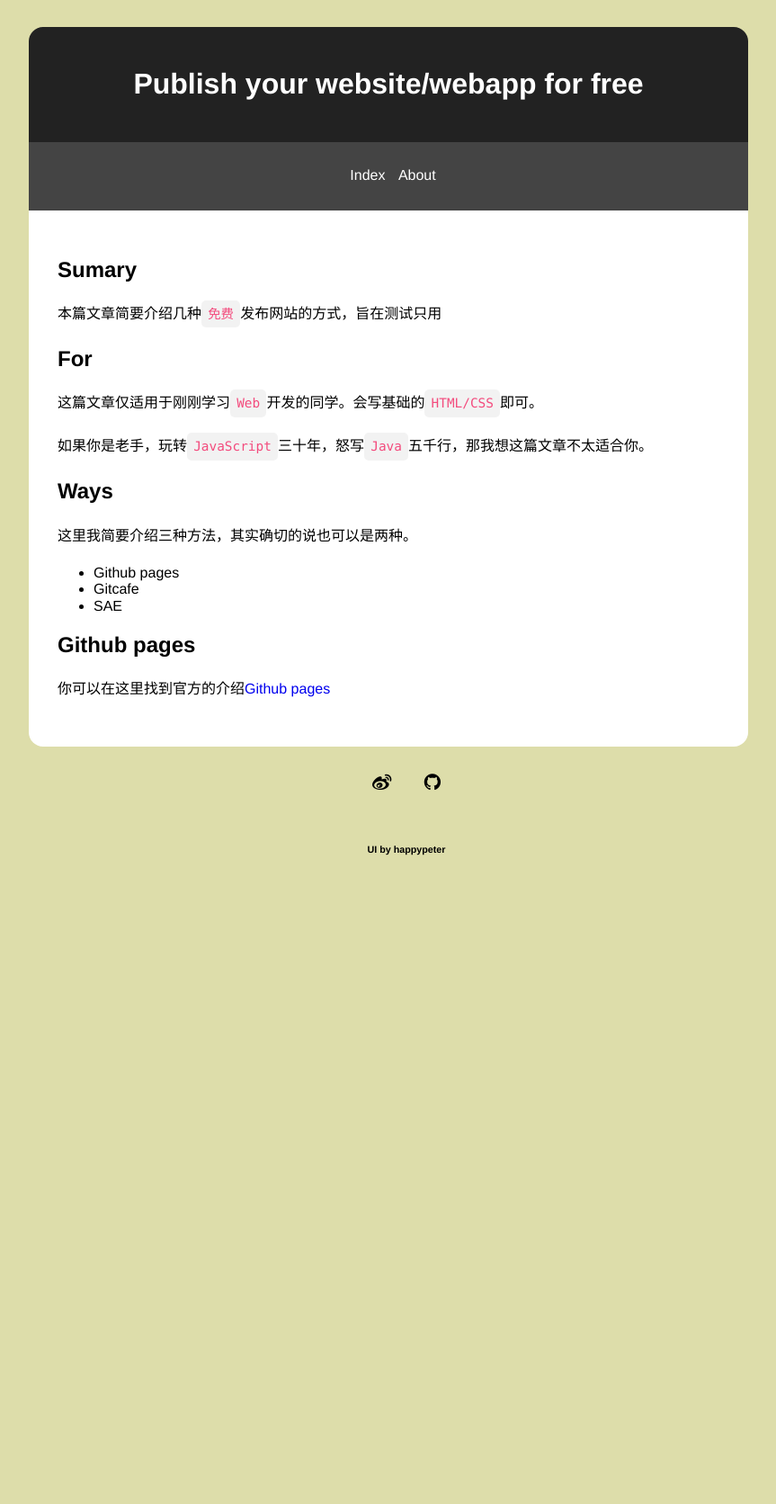
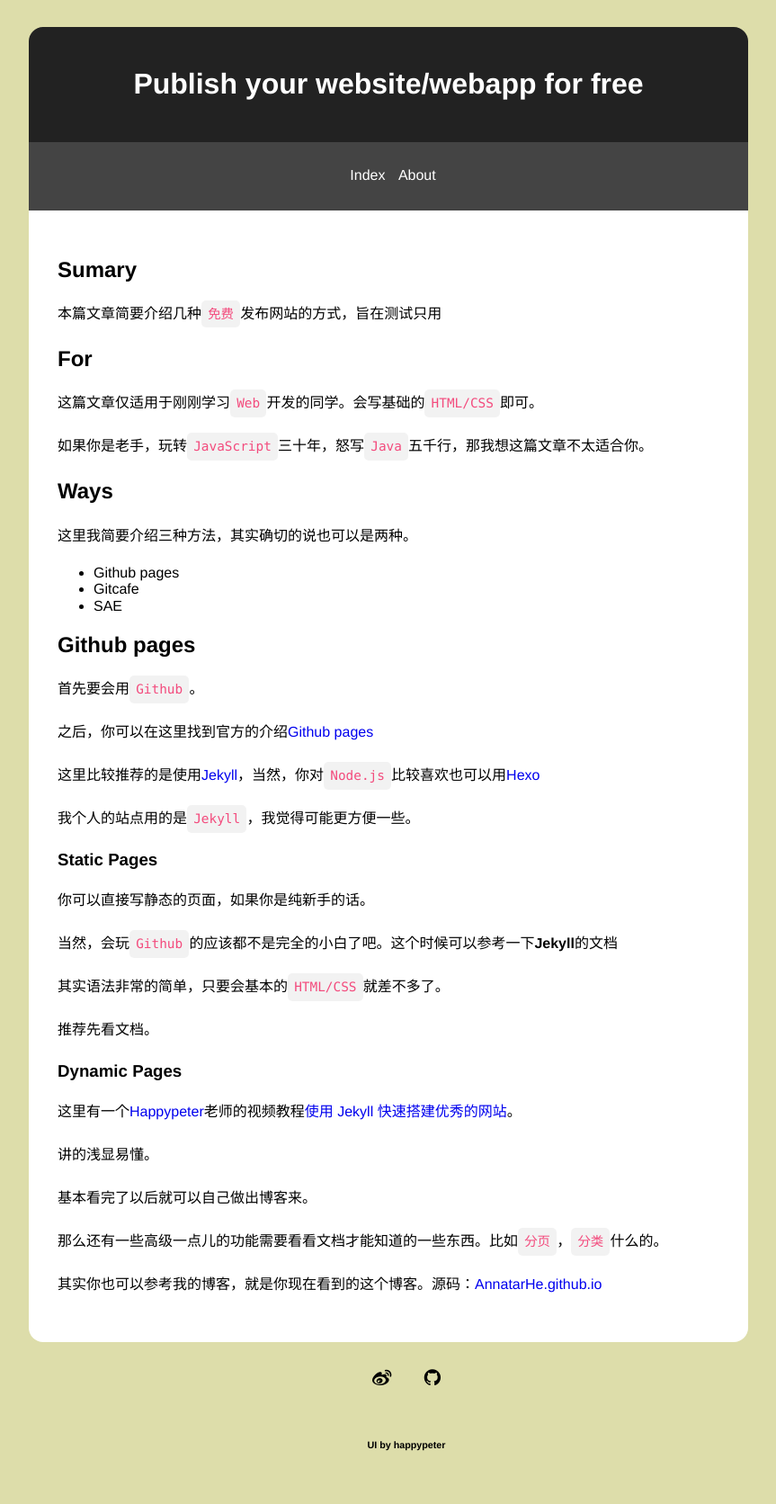
Before and after one commit to AnnatarHe/AnnatarHe.github.io, a Jekyll site: the page built from _posts/2015-08-09-publish-your-website-for-free.md, in a window 1280 px wide. Shown: the whole page at 90% size, without its empty margins (208-1071 px from the left). Built offline with Jekyll 4.4.1, drawn with Linux system fonts in a browser that asks for light colours; nearby versions of some CDN libraries; comment, search, counter and statistics services are not loaded; before the commit the page ends 1010 px from its top, so only the background shows below that.

Commit message:
add some new partial

```diff
--- a/_posts/2015-08-09-publish-your-website-for-free.md
+++ b/_posts/2015-08-09-publish-your-website-for-free.md
@@ -23,4 +23,32 @@ title: Publish your website/webapp for free
 
 ## Github pages
 
-你可以在这里找到官方的介绍[Github pages](https://pages.github.com/)
+首先要会用`Github`。
+
+之后，你可以在这里找到官方的介绍[Github pages](https://pages.github.com/)
+
+这里比较推荐的是使用[Jekyll](http://jekyllrb.com/)，当然，你对`Node.js`比较喜欢也可以用[Hexo](https://hexo.io/)
+
+我个人的站点用的是`Jekyll`，我觉得可能更方便一些。
+
+### Static Pages
+
+你可以直接写静态的页面，如果你是纯新手的话。
+
+当然，会玩`Github`的应该都不是完全的小白了吧。这个时候可以参考一下**Jekyll**的文档
+
+其实语法非常的简单，只要会基本的`HTML/CSS`就差不多了。
+
+推荐先看文档。
+
+### Dynamic Pages
+
+这里有一个[Happypeter](https://github.com/happypeter)老师的视频教程[使用 Jekyll 快速搭建优秀的网站](http://haoduoshipin.com/v/113)。
+
+讲的浅显易懂。
+
+基本看完了以后就可以自己做出博客来。
+
+那么还有一些高级一点儿的功能需要看看文档才能知道的一些东西。比如`分页`，`分类`什么的。
+
+其实你也可以参考我的博客，就是你现在看到的这个博客。源码：[AnnatarHe.github.io](https://github.com/AnnatarHe/AnnatarHe.github.io)
```
